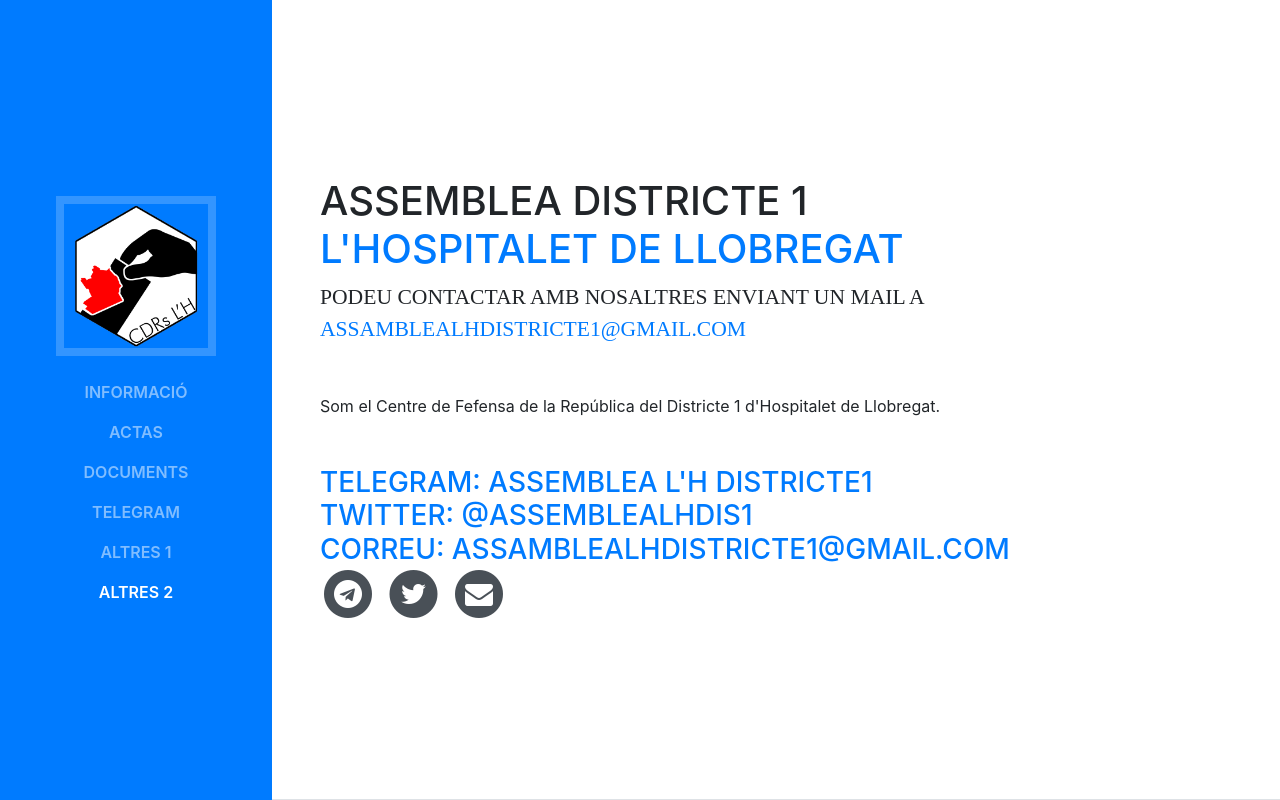
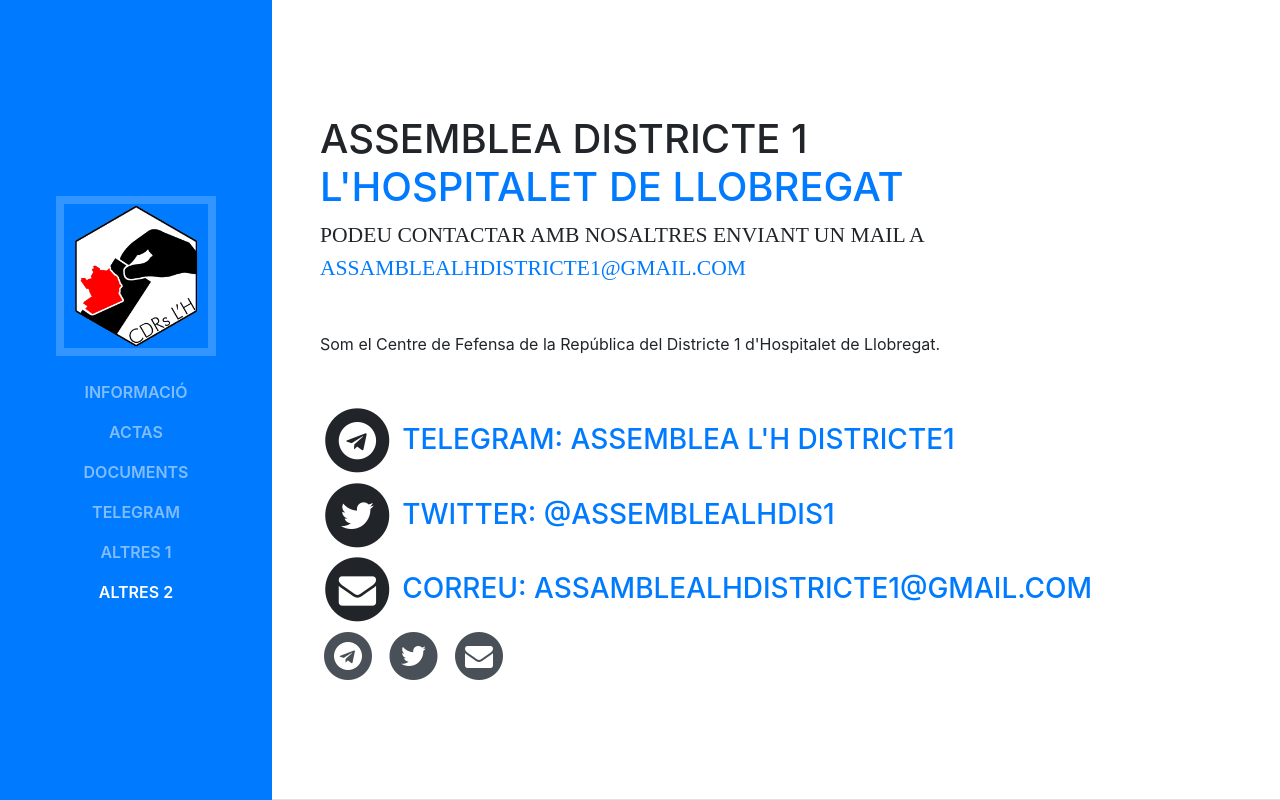
Before and after one commit to assemblealhdistricte1/Web, a website with bundled scripts: page index.html in a window 1280 px wide. Shown: the top 800 px of the page. Built offline with nearby package versions, Linux system fonts and the light colour scheme; a web font is replaced by a local one.

Commit message:
Update index.html

```diff
--- a/index.html
+++ b/index.html
@@ -74,9 +74,33 @@
           <div class="subheading mb-5">Podeu contactar amb nosaltres enviant un mail a <a href="mailto:assamblealhdistricte1@gmail.com">assamblealhdistricte1@gmail.com</a>
           </div>
           <p class="mb-5">Som el Centre de Fefensa de la República del Districte 1 d'Hospitalet de Llobregat.</p>
-          <h3 class="mb-0"><a href="https://t.me/assambleaLHdistricte1">Telegram: Assemblea L'H Districte1</a></h3>
-          <h3 class="mb-0"><a href="https://twitter.com/AssembleaLHdis1">Twitter: @AssembleaLHdis1</a></h3>
-          <h3 class="mb-0"><a href="mailto:assamblealhdistricte1@gmail.com">Correu: assamblealhdistricte1@gmail.com</a></h3>
+          <h3 class="mb-0">
+            <span class="fa-stack fa-lg">
+              <i class="fa fa-circle fa-stack-2x"></i>
+              <i class="fa fa-telegram fa-stack-1x fa-inverse"></i>
+            </span>
+            <a href="https://t.me/assambleaLHdistricte1">
+              Telegram: Assemblea L'H Districte1
+            </a>
+          </h3>
+          <h3 class="mb-0">
+            <span class="fa-stack fa-lg">
+                  <i class="fa fa-circle fa-stack-2x"></i>
+                  <i class="fa fa-twitter fa-stack-1x fa-inverse"></i>
+            </span>
+            <a href="https://twitter.com/AssembleaLHdis1">
+              Twitter: @AssembleaLHdis1
+            </a>
+          </h3>
+          <h3 class="mb-0">
+            <span class="fa-stack fa-lg">
+              <i class="fa fa-circle fa-stack-2x"></i>
+              <i class="fa fa-envelope fa-stack-1x fa-inverse"></i>
+            </span>
+            <a href="mailto:assamblealhdistricte1@gmail.com">
+              Correu: assamblealhdistricte1@gmail.com
+            </a>
+          </h3>
           <ul class="list-inline list-social-icons mb-0">
             <li class="list-inline-item">
               <a href="https://t.me/assambleaLHdistricte1">
```
